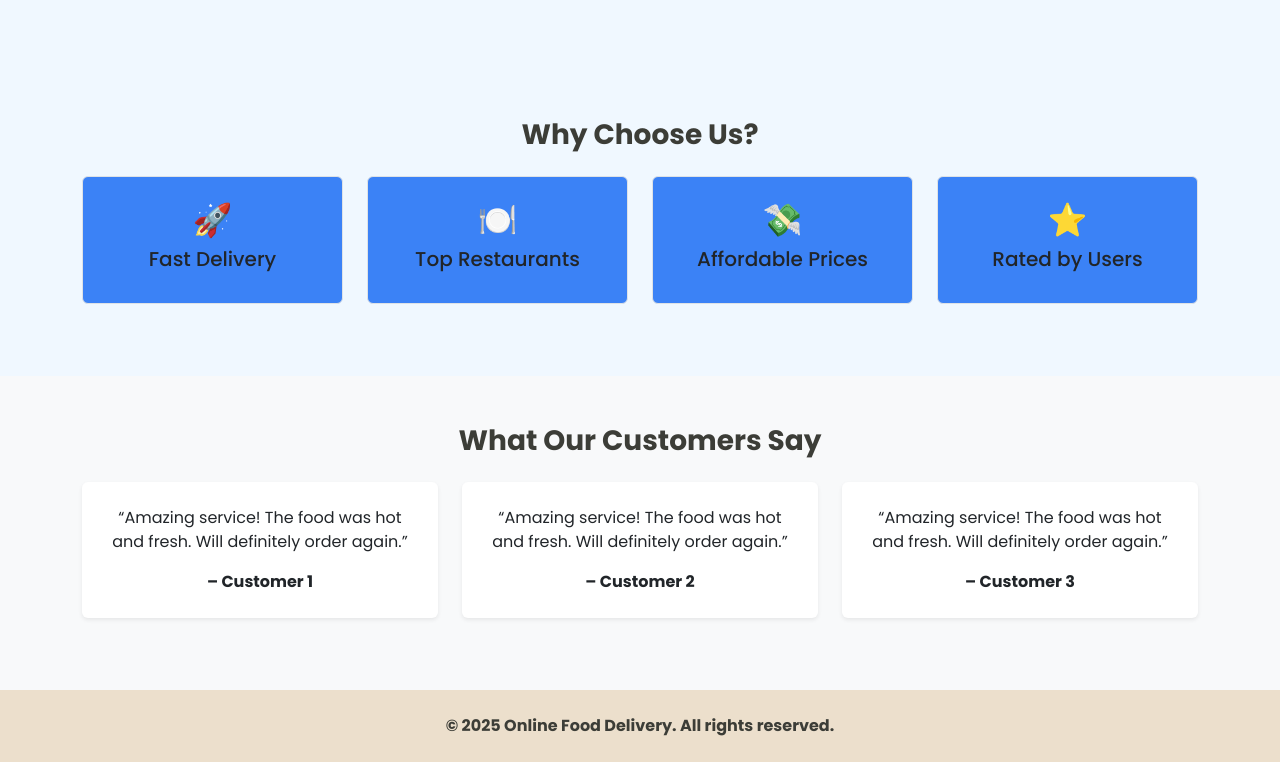
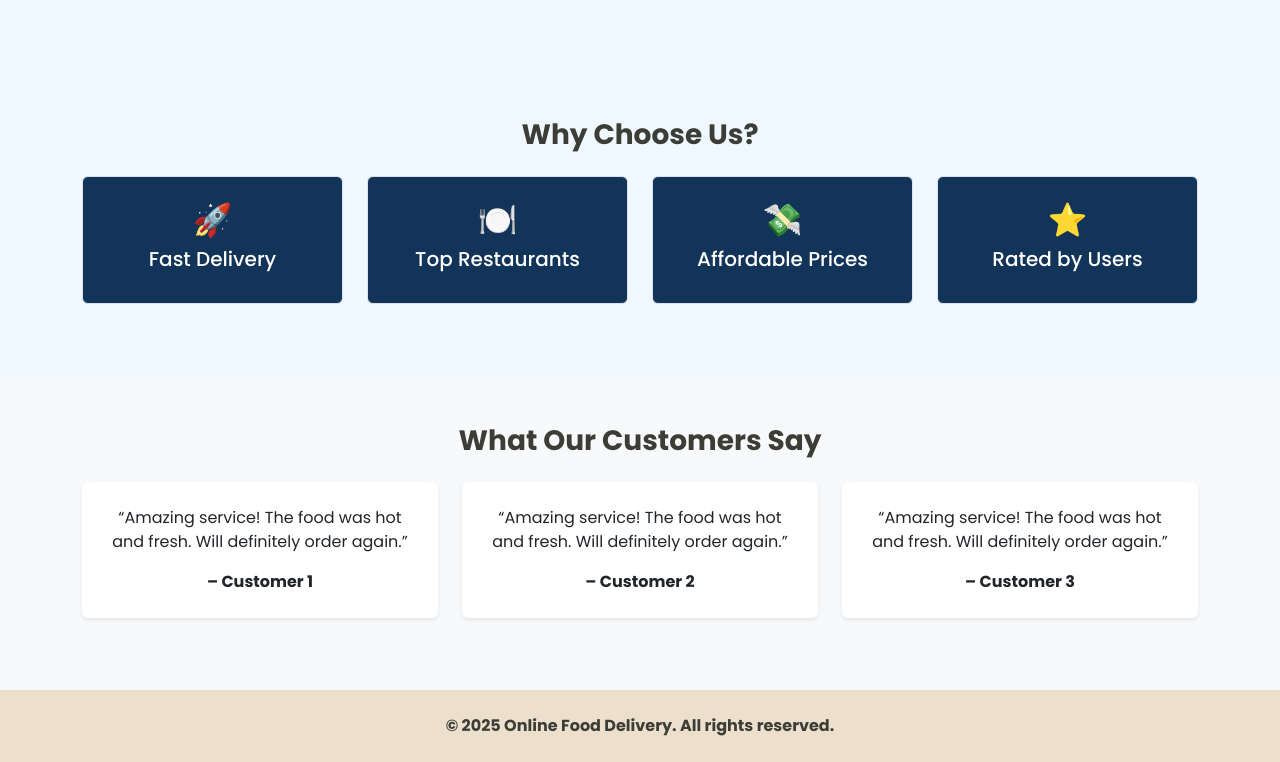
Before and after one commit to I-am-Venkat/Food_Ordering, a React (Create React App) app in the folder front-end/: page /Home in a window 1280 px wide. Shown: the part 1162-1924 px from the top of the page. Built offline with nearby package versions, Linux system fonts and the light colour scheme.

Commit message:
UI changes and logo updated

```diff
--- a/front-end/src/component/Dashboard/Header.jsx
+++ b/front-end/src/component/Dashboard/Header.jsx
@@ -4,7 +4,7 @@ import { AppBar, Toolbar, IconButton, Box } from "@mui/material";
 import MenuIcon from "@mui/icons-material/Menu";
 import AccountCircle from "@mui/icons-material/AccountCircle";
 // import logoImage from "../Images/logo-2.png";
-import logo from "../../img/favicon.jpg";
+import logo from "../../img/favicon.png";
 
 
 const Header = ({ setIsSidebarOpen }) => {
--- a/front-end/src/component/Home.jsx
+++ b/front-end/src/component/Home.jsx
@@ -8,7 +8,7 @@ import {
 } from '@mui/material';
 import MenuIcon from '@mui/icons-material/Menu';
 import ShoppingCartIcon from '@mui/icons-material/ShoppingCart';
-import logo from '../img/favicon.jpg';
+import logo from '../img/favicon.png';
 
 
 const pages = ['Categories', 'Restaurants', 'About us', 'Contact us'];
@@ -165,7 +165,7 @@ const Home = () => {
             { icon: '⭐', title: 'Rated by Users' }
           ].map((item, index) => (
             <div className="col-md-3 mb-4" key={index}>
-              <div className="p-4 border rounded" style={{ backgroundColor: '#3B82F6' }}>
+              <div className="p-4 border rounded" style={{ backgroundColor: '#123458' , color:'white'}} >
                 <h2>{item.icon}</h2>
                 <h5>{item.title}</h5>
               </div>
```
Also changed, not shown: front-end/src/img/favicon.png (added), front-end/src/img/faviconWithBG.jpg (renamed from front-end/src/img/favicon.jpg).
